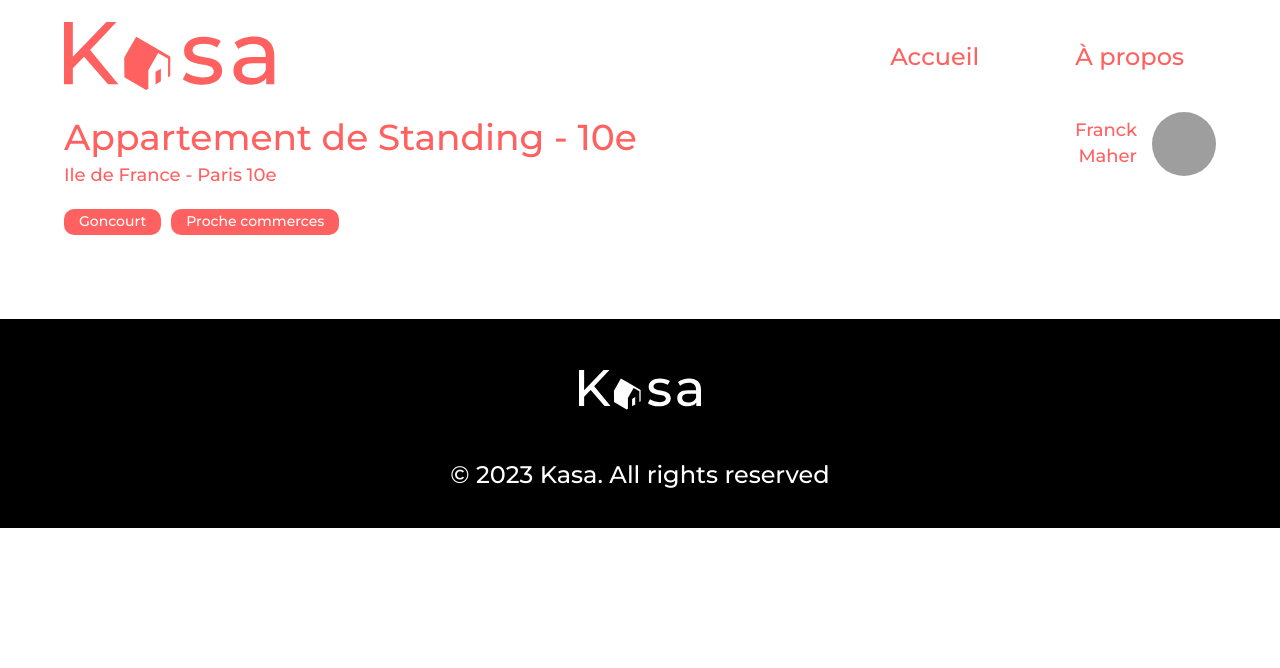
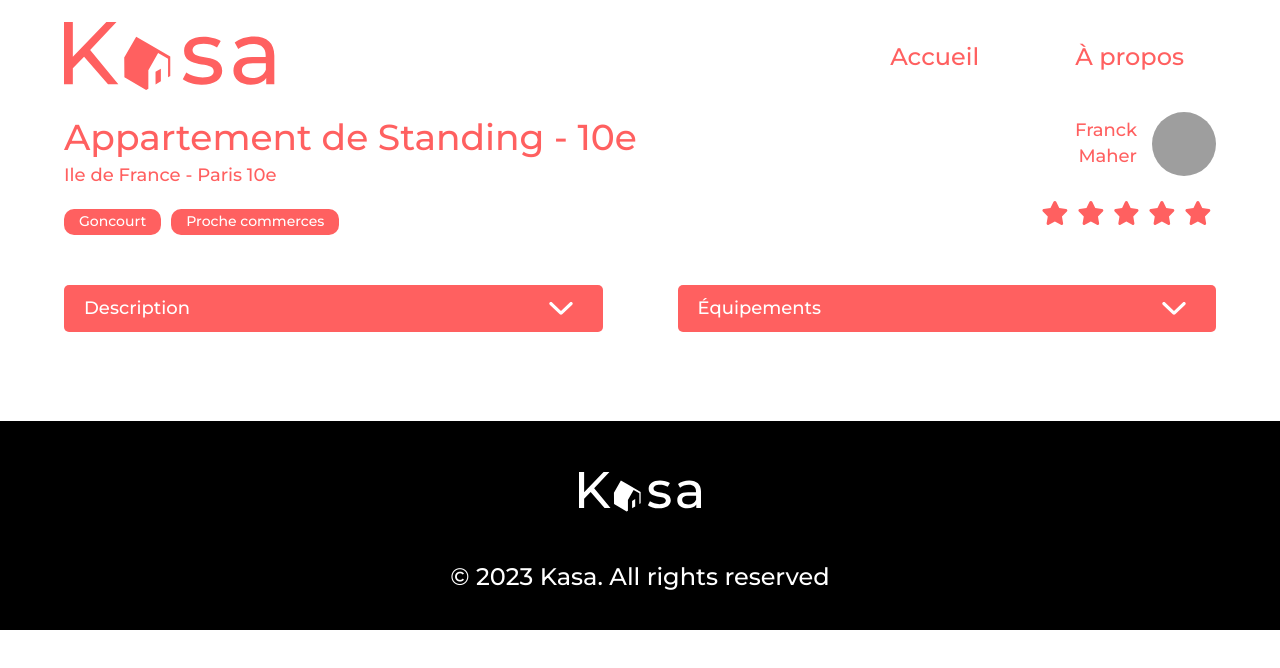
Before and after one commit to meghancouedor/openclassroom_P7, a React (Create React App) app: page /logement/0979876d in a window 1280 px wide. Shown: the top 668 px of the page. Built offline with nearby package versions, Linux system fonts and the light colour scheme; grey boxes are pictures that could not be loaded.

Commit message:
Travail page logement 2

```diff
--- /dev/null
+++ b/src/components/Notation/Notation.css
@@ -0,0 +1,8 @@
+.notation-container {
+  display: flex;
+  margin-top: 25px;
+}
+
+.notation-star {
+  height: 24px;
+}
--- /dev/null
+++ b/src/components/Notation/Notation.jsx
@@ -0,0 +1,34 @@
+import "./Notation.css";
+
+//Importation étoiles
+import Fullstar from "../../assets/FullStar.svg";
+import Emptystar from "../../assets/EmptyStar.svg";
+
+function Notation({ score }) {
+  const Stars = [1, 2, 3, 4, 5];
+
+  return (
+    <div className="notation-container">
+      {Stars.map((level) =>
+        score >= level ? (
+          <img
+            key={level.toString()}
+            className="notation-star"
+            src={Fullstar}
+            alt="Etoile pleine"
+          />
+        ) : (
+          //affichage conditionnel des étoiles de score, pleine ou vide selon le score passé en props
+          <img
+            key={level.toString()}
+            className="notation-star"
+            src={Emptystar}
+            alt="Etoile vide"
+          />
+        )
+      )}
+    </div>
+  );
+}
+
+export default Notation;
--- a/src/pages/Logement/FicheLogement.css
+++ b/src/pages/Logement/FicheLogement.css
@@ -48,3 +48,30 @@
   height: 64px;
   border-radius: 50%;
 }
+
+.profil-dropdown {
+  display: flex;
+  justify-content: space-between;
+  margin-top: 30px;
+  gap: 0 75px;
+  line-height: 25.67px;
+}
+
+.profil-dropdown > .dropdown-container {
+  width: 50%;
+}
+
+.profil-dropdown .dropdown-title {
+  font-size: 18px;
+}
+
+.profil-dropdown .dropdown-txt {
+  font-size: 18px;
+  font-weight: 400;
+
+}
+
+.profil-dropdown .dropdown-arrow {
+  width: 24px;
+  height: 13.71px;
+}
--- a/src/pages/Logement/FicheLogement.jsx
+++ b/src/pages/Logement/FicheLogement.jsx
@@ -3,12 +3,13 @@ import "./FicheLogement.css";
 import datas from "../../data/annonces.json";
 
 //Importation des éléments
-//import Dropdown from "../components/Dropdown/Dropdown";
 //import Carrousel from "../../components/Carrousel/Carrousel";
 import Tags from "../../components/Tags/Tags";
+import Notation from "../../components/Notation/Notation";
+import Dropdown from "../../components/Dropdown/Dropdown";
 
 function FicheLogement() {
-  //Récupération de l'id
+  //Récupération de l'id et données
   const idLogement = useParams();
   const dataLogement = datas.find((logement) => logement.id === idLogement.id);
 
@@ -33,10 +34,24 @@ function FicheLogement() {
               alt="Profil propriétaire"
             />
           </div>
+          <div className="fiche-notation">
+            <Notation score={dataLogement.rating} />
+          </div>
         </div>
+      </div>
+      <div className="profil-dropdown">
+        <Dropdown titre="Description" description={dataLogement.description} />
+        <Dropdown titre="Équipements" description={dataLogement.equipments} />
       </div>
     </div>
   );
 }
 
+//Dropdown autre méthode pour retour automatique à la ligne
+//  {
+//content.map((element, index) => {
+//return (<p className='equipement-content' key={"equip-"+index.toString()}>{element}</p>)
+//})
+//}
+
 export default FicheLogement;
```
Also changed, not shown: src/assets/EmptyStar.svg (renamed from src/assets/Etoile.svg), src/assets/FullStar.svg (added).
